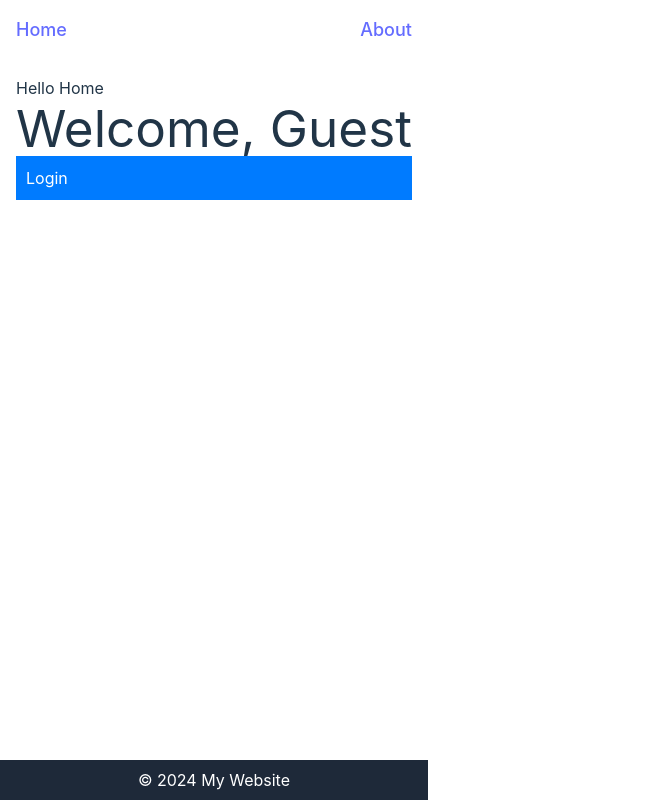
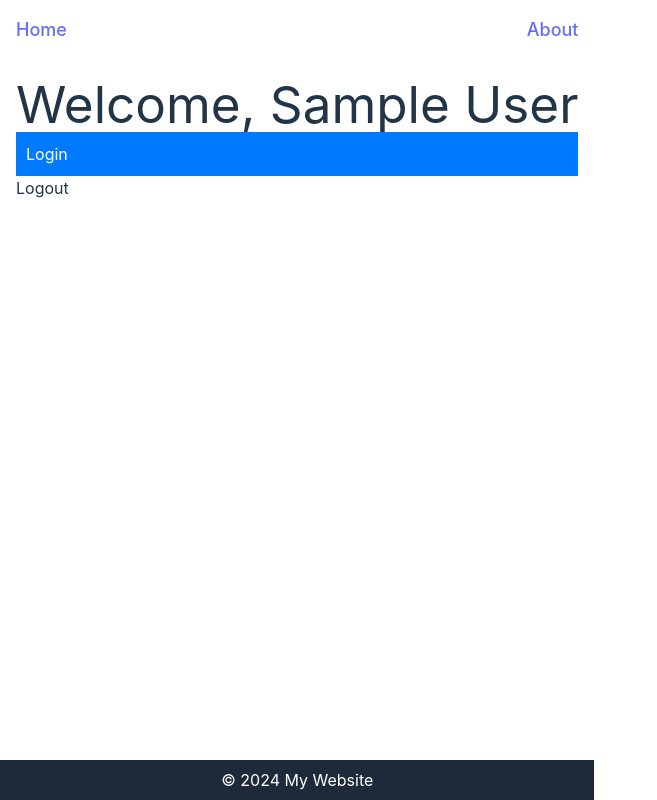
Before and after one commit to gitdevjin/ink-and-insights-ui, a React app: page / in a window 1280 px wide. Shown: the whole page, without its empty margins (0-657 px from the left). Built offline with nearby package versions, Linux system fonts and the light colour scheme; no server answers; sample sign-in values are in the browser's storage; the HTML template or start-up script is replaced by a standard one.

Commit message:
googlelogin implemented

```diff
--- a/package.json
+++ b/package.json
@@ -12,6 +12,7 @@
   "dependencies": {
     "@react-oauth/google": "^0.12.1",
     "@tailwindcss/vite": "^4.0.1",
+    "jwt-decode": "^4.0.0",
     "react": "^18.3.1",
     "react-dom": "^18.3.1",
     "react-router-dom": "^7.1.5",
--- a/src/Components/Body/Home.tsx
+++ b/src/Components/Body/Home.tsx
@@ -2,13 +2,10 @@ import { handleLogin } from "../../auth/login";
 import { useUser } from "../../hooks/use-user";
 
 export default function Home() {
-  const { user } = useUser();
+  const { user, logout } = useUser();
   return (
-    <div>
-      Hello Home
     <div className="flex flex-col">
-        <div>
-          <h1>Welcome, {user ? user.name : "Guest"}</h1>
+      <h1>Welcome, {user ? user?.name : "Guest"}</h1>
       <div
         onClick={handleLogin}
         style={{
@@ -20,8 +17,7 @@ export default function Home() {
       >
         Login
       </div>
-        </div>
-      </div>
+      <div onClick={logout}>Logout</div>
     </div>
   );
 }
--- a/src/auth/OAuthCallback.tsx
+++ b/src/auth/OAuthCallback.tsx
@@ -20,7 +20,7 @@ const OAuthCallback = () => {
           navigate("/"); // Redirect to login page on failure
         });
     } else {
-      console.error("No authorization code found in URL");
+      console.log("No authorization code found in URL");
       navigate("/");
     }
   }, [login, navigate]);
--- a/src/hooks/use-user.tsx
+++ b/src/hooks/use-user.tsx
@@ -5,6 +5,13 @@ import {
   useState,
   ReactNode,
 } from "react";
+import { jwtDecode } from "jwt-decode";
+
+interface JwtPayload {
+  email: string;
+  name: string;
+  exp: number;
+}
 
 // Define the user type based on the data you're getting from the backend
 interface User {
@@ -16,7 +23,6 @@ interface User {
 // Define the context value type
 interface UserContextType {
   user: User | null;
-  setUser: (user: User | null) => void;
   login: (token: string) => Promise<void>;
   logout: () => void;
 }
@@ -29,80 +35,77 @@ interface UserProviderProps {
 }
 
 export const UserProvider = ({ children }: UserProviderProps) => {
-  const [user, setUser] = useState<User | null>(
-    localStorage.getItem("user")
-      ? JSON.parse(localStorage.getItem("user") as string)
-      : null
-  );
-  const [token, setToken] = useState<string | null>(
-    localStorage.getItem("jwt")
+  const [user, setUser] = useState<User | null>(null);
+  const [accessToken, setAccessToken] = useState<string | null>(
+    localStorage.getItem("accessToken")
   );
 
-  // Step 1: On mount, fetch user details if a token exists
   useEffect(() => {
-    if (token) {
-      fetchUserInfo(token);
+    if (accessToken) {
+      const decoded = jwtDecode<JwtPayload>(accessToken);
+      if (decoded.exp * 1000 < Date.now()) {
+        refreshAccessToken();
+      } else if (!user) {
+        setUser({ email: decoded.email, name: decoded.name });
+      }
     }
-  }, [token]);
+  }, [accessToken]);
 
-  // Step 2: Function to exchange a login code for a token
-  const login = async (code: string) => {
+  const logout = () => {
+    fetch("http://localhost:8080/api/auth/google/logout", {
+      method: "POST",
+      credentials: "include",
+    });
+    localStorage.removeItem("accessToken");
+    setAccessToken(null);
+    setUser(null);
+  };
+
+  const refreshAccessToken = async () => {
     try {
-      const response = await fetch("http://localhost:8080/api/auth/google", {
-        method: "POST",
-        headers: {
-          "Content-Type": "application/json",
-        },
-        body: JSON.stringify({ code }), // Send the Google Auth code
-      });
+      const response = await fetch(
+        "http://localhost:8080/api/auth/google/refresh",
+        {
+          method: "POST",
+          credentials: "include",
+        }
+      );
 
-      if (response.ok) {
-        const data = await response.json();
-        localStorage.setItem("jwt", data.token);
-        setToken(data.token); // Updates token state
-        localStorage.setItem("user", JSON.stringify(data.user));
-        setUser(data.user);
-        console.log(data.user);
-      } else {
-        console.error("Failed to log in");
-      }
-    } catch (error) {
-      console.error("Error during login:", error);
+      if (!response.ok) throw new Error("Refresh failed");
+
+      const data = await response.json();
+      localStorage.setItem("accessToken", data.accessToken);
+      setAccessToken(data.accessToken);
+
+      const decoded = jwtDecode<JwtPayload>(data.accessToken);
+      setUser({ email: decoded.email, name: decoded.name });
+    } catch {
+      logout();
     }
   };
 
-  // Step 3: Fetch user details with token
-  const fetchUserInfo = async (token: string) => {
-    try {
-      const response = await fetch("http://localhost:8080/api/user", {
-        method: "GET",
-        headers: {
-          Authorization: `Bearer ${token}`,
-          "Content-Type": "application/json",
-        },
-      });
+  const login = async (googleAccessToken: string) => {
+    const response = await fetch(
+      "http://localhost:8080/api/auth/google/login",
+      {
+        method: "POST",
+        headers: { "Content-Type": "application/json" },
+        body: JSON.stringify({ googleAccessToken }),
+      }
+    );
 
-      if (response.ok) {
-        const data = await response.json();
-        setUser(data.user); // Set user details in state
-      } else {
-        console.error("Failed to fetch user details");
-      }
-    } catch (error) {
-      console.error("Error fetching user data:", error);
-    }
-  };
+    if (!response.ok) throw new Error("Login failed");
 
-  // Step 4: Logout function
-  const logout = () => {
-    localStorage.removeItem("jwt");
-    localStorage.removeItem("user");
-    setUser(null);
-    setToken(null);
+    const data = await response.json();
+    localStorage.setItem("accessToken", data.accessToken);
+    setAccessToken(data.accessToken);
+
+    const decoded = jwtDecode<JwtPayload>(data.accessToken);
+    setUser({ email: decoded.email, name: decoded.name });
   };
 
   return (
-    <userContext.Provider value={{ user, setUser, login, logout }}>
+    <userContext.Provider value={{ user, login, logout }}>
       {children}
     </userContext.Provider>
   );
```
Also changed, not shown: 1 other file (tests, documents, lock files or other folders). Lines whose indentation alone changed are shown as unchanged.
